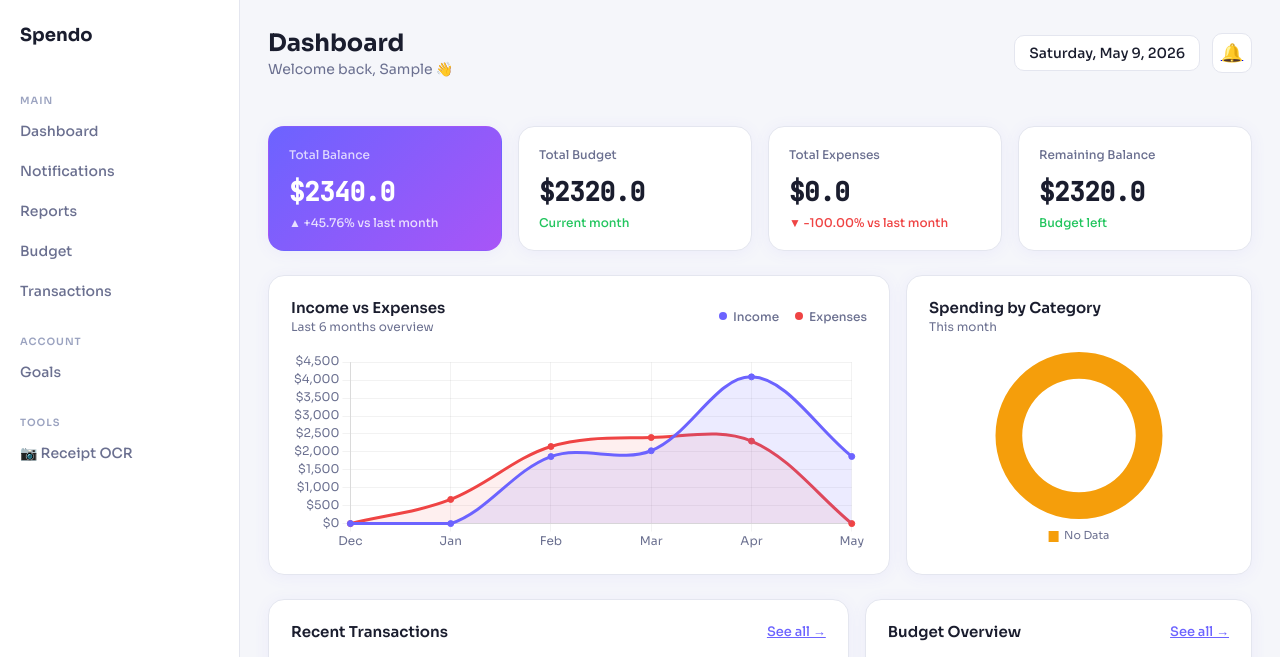
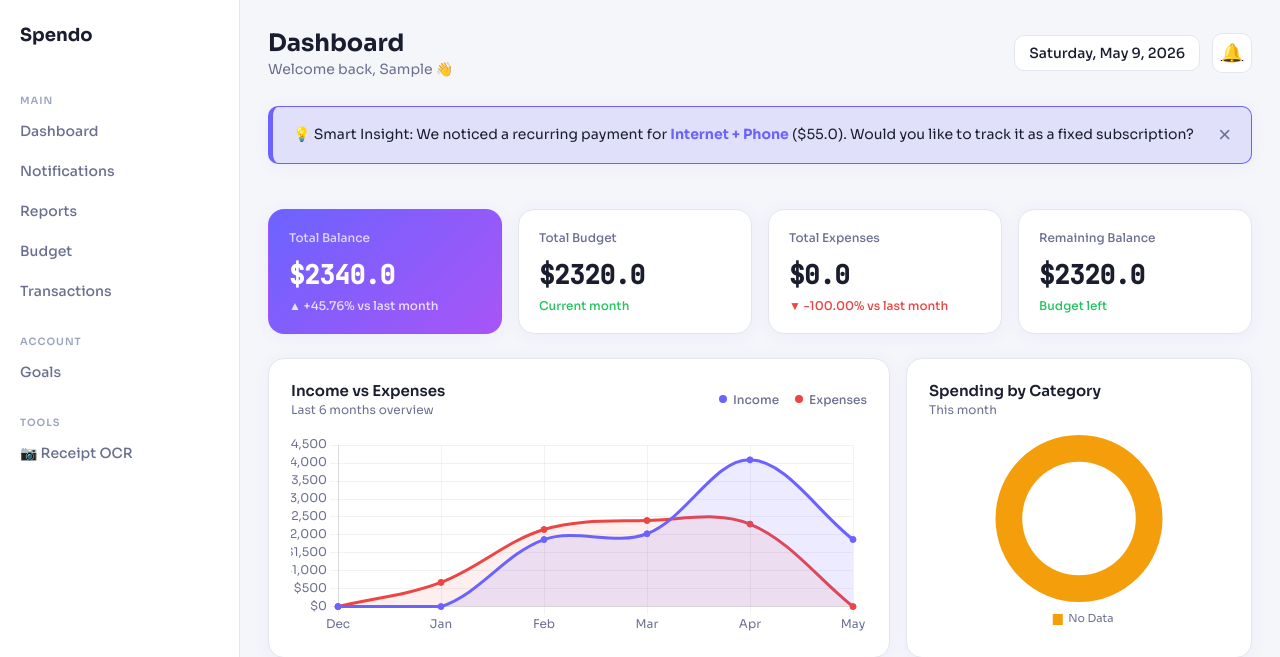
Before and after one commit to moabdulhakim/budgeting, a Django app: page /dashboard/ in a window 1280 px wide. Shown: the top 657 px of the page. Run offline with Django 5.2, Linux system fonts and the light colour scheme; the visitor is signed in with stand-in values (Sample User, id 1); data comes from the database, SQL or seed files in the repository; data that the repository does not hold is empty; some libraries are stand-ins or nearby versions.

Commit message:
feat: recurring payments detection

```diff
--- a/dashboard/views.py
+++ b/dashboard/views.py
@@ -1,5 +1,6 @@
 from django.utils import timezone
-from django.db.models import Sum
+from django.db.models import Sum, Count, Max
+from django.db.models.functions import TruncMonth
 from django.contrib.auth.decorators import login_required
 from django.shortcuts import render, redirect
 from datetime import timedelta
@@ -216,6 +217,24 @@
     for bill in upcoming_bills:
         dashboard_alerts.append({"kind": "upcoming", **bill})
 
+    # ── Top Detected Subscription (for the Smart Insight banner) ──────────────
+    # Find the expense that repeats in the most distinct calendar months.
+    # Only the single top result is needed for the one-line alert banner.
+    top_row = (
+        Transaction.objects
+        .filter(user=request.user, type="expense")
+        .annotate(month=TruncMonth("date"))
+        .values("name", "amount")
+        .annotate(month_count=Count("month", distinct=True))
+        .filter(month_count__gte=2)
+        .order_by("-month_count", "name")
+        .first()
+    )
+    top_subscription = (
+        {"name": top_row["name"], "amount": float(top_row["amount"])}
+        if top_row else None
+    )
+
     context = {
         'total_balance': float(total_balance),
         'balance_change': balance_change,
@@ -241,6 +260,7 @@
         'budget_threshold_alerts': budget_threshold_alerts,
         'upcoming_bills': upcoming_bills,
         'dashboard_alerts': dashboard_alerts,
+        'top_subscription': top_subscription,
     }
 
     return render(request, 'dashboard/index.html', context)
--- a/static/Spendo.css
+++ b/static/Spendo.css
@@ -621,6 +621,14 @@
 color: var(--text);
 }
 .alert-banner--upcoming .alert-msg strong { color: #2563eb; }
+.alert-banner--insight {
+background: var(--accent-glow);
+border: 1px solid var(--accent) !important;
+border-left: 5px solid var(--accent) !important;
+color: var(--text);
+}
+.alert-banner--insight .alert-msg strong { color: var(--accent); font-weight: 700; }
+
 .dashboard-alert--fadeout {
 opacity: 0;
 pointer-events: none;
--- a/templates/dashboard/index.html
+++ b/templates/dashboard/index.html
@@ -11,27 +11,35 @@
 
 {% block content %}
 
+{% if dashboard_alerts or top_subscription %}
 <div class="dashboard-alerts-stack">
+
+{% if top_subscription %}
+  <div class="alert-banner alert-banner--insight js-timed-dashboard-alert" role="alert">
+    <div class="alert-content">
+      <div class="alert-msg">💡 Smart Insight: We noticed a recurring payment for <strong>{{ top_subscription.name }}</strong> (${{ top_subscription.amount }}). Would you like to track it as a fixed subscription?</div>
+    </div>
+    <button type="button" class="alert-close" onclick="this.closest('.js-timed-dashboard-alert').remove()" aria-label="Dismiss">×</button>
+  </div>
+{% endif %}
+
 {% for a in dashboard_alerts %}
   {% if a.kind == 'budget' %}
   <div class="alert-banner alert-banner--critical js-timed-dashboard-alert" role="alert">
-    <div class="alert-content">
-      <div class="alert-msg">Warning: 90% of {{ a.category }} budget used!</div>
-    </div>
+    <div class="alert-content"><div class="alert-msg">⚠️ {{ a.category }} budget is 90% used</div></div>
     <button type="button" class="alert-close" onclick="this.closest('.js-timed-dashboard-alert').remove()" aria-label="Dismiss">×</button>
   </div>
   {% else %}
   <div class="alert-banner alert-banner--upcoming js-timed-dashboard-alert" role="alert">
-    <div class="alert-content">
-      <div class="alert-msg">
-        Upcoming: &ldquo;{{ a.name }}&rdquo; (${{ a.amount|floatformat:2 }}) is due on {{ a.due_display }}{% if a.days_until == 0 %} (today){% elif a.days_until == 1 %} (in 1 day){% else %} (in {{ a.days_until }} days){% endif %}.
-      </div>
-    </div>
+    <div class="alert-content"><div class="alert-msg">📅 "{{ a.name }}" (${{ a.amount|floatformat:2 }}) due {{ a.due_display }}{% if a.days_until == 0 %} today{% elif a.days_until == 1 %} in 1 day{% else %} in {{ a.days_until }} days{% endif %}</div></div>
     <button type="button" class="alert-close" onclick="this.closest('.js-timed-dashboard-alert').remove()" aria-label="Dismiss">×</button>
   </div>
   {% endif %}
 {% endfor %}
+
 </div>
+{% endif %}
+
 
 <!-- STAT CARDS -->
  <!-- TODO: we need the status message that is mentioned in SRS -->
@@ -140,16 +148,7 @@
         </div>
       </div>
       {% empty %}
-      <p
-        style="
-          color: var(--text2);
-          font-size: 13px;
-          text-align: center;
-          padding: 20px 0;
-        "
-      >
-        No transactions yet.
-      </p>
+      <p style="color:var(--text2);font-size:13px;text-align:center;padding:20px 0;">No transactions yet.</p>
       {% endfor %}
     </div>
   </div>
@@ -179,16 +178,7 @@
         </div>
       </div>
       {% empty %}
-      <p
-        style="
-          color: var(--text2);
-          font-size: 13px;
-          text-align: center;
-          padding: 20px 0;
-        "
-      >
-        No budget categories yet.
-      </p>
+      <p style="color:var(--text2);font-size:13px;text-align:center;padding:20px 0;">No budget categories yet.</p>
       {% endfor %}
     </div>
   </div>
```
Also changed, not shown: other parts of static/Spendo.css (+40 -0 lines).
